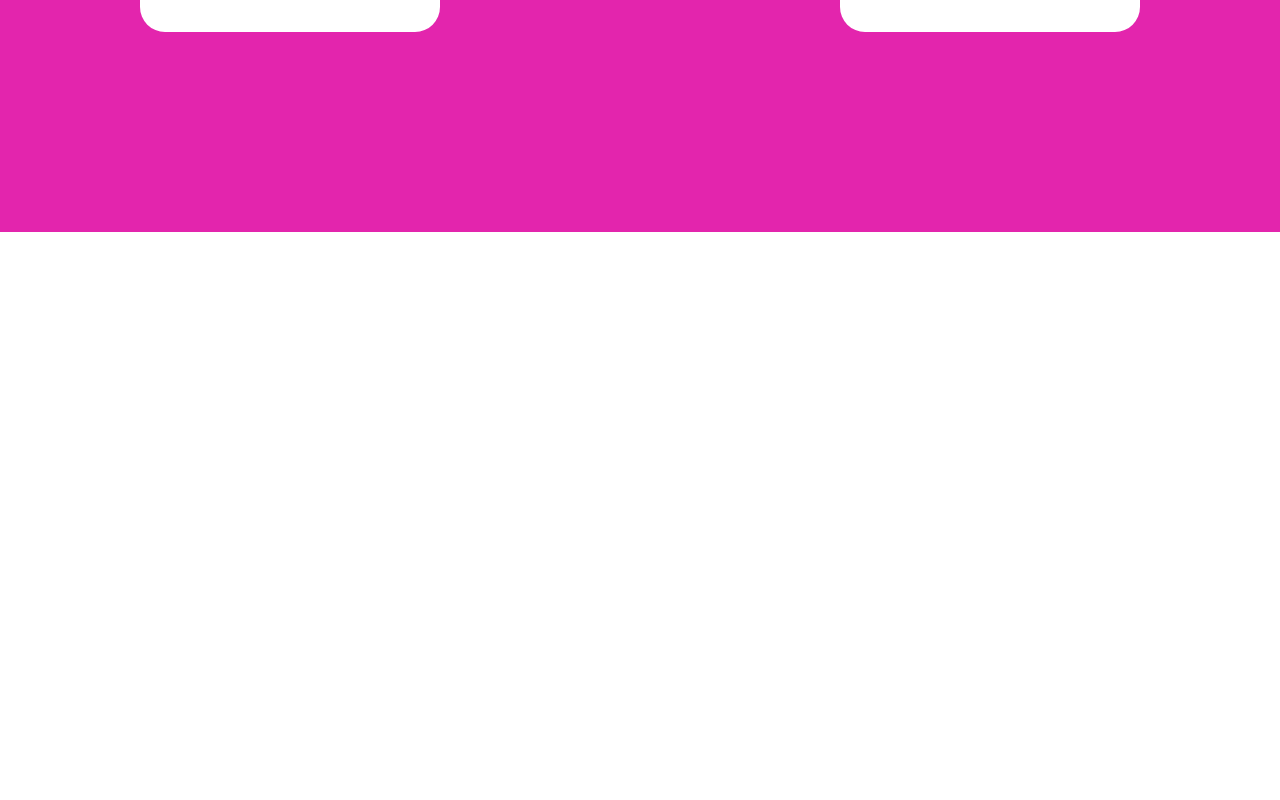
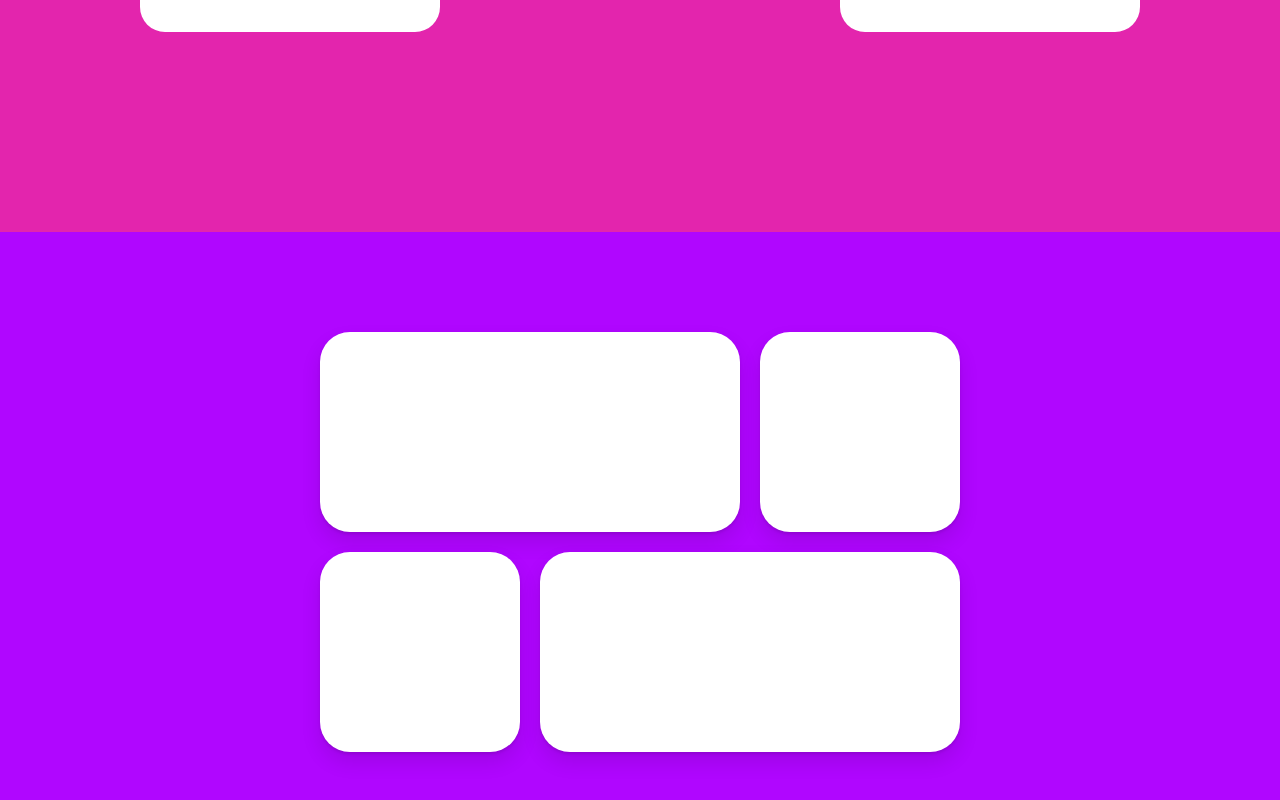
Before and after one commit to lilianlee0213/react-animations, a React (Create React App) app: page / in a window 1280 px wide. Shown: the part 2328-3128 px from the top of the page. Before the commit the page ends 2560 px from the top, so only its background shows below. Built offline with nearby package versions, Linux system fonts and the light colour scheme.

Commit message:
cards pt.1

```diff
--- a/src/App.tsx
+++ b/src/App.tsx
@@ -3,6 +3,7 @@ import styled from 'styled-components';
 import {BasicMotions} from './components/BasicMotions';
 import {Slider} from './components/Slider';
 import {Layout} from './components/Layout';
+import {Cards} from './components/Cards';
 
 const Section = styled.section<{bgColor: string}>`
 	position: relative;
@@ -12,8 +13,10 @@ const Section = styled.section<{bgColor: string}>`
 	align-items: center;
 	margin: 0 auto;
 	background: ${(props) => props.bgColor};
-	padding: 100px 0;
 	min-height: 700px;
+	:not(:last-child) {
+		padding: 100px 0;
+	}
 `;
 
 function App() {
@@ -28,6 +31,9 @@ function App() {
 			<Section bgColor="#e325ad">
 				<Layout />
 			</Section>
+			<Section bgColor="#B006FF">
+				<Cards />
+			</Section>
 		</>
 	);
 }
--- /dev/null
+++ b/src/components/Cards.tsx
@@ -0,0 +1,62 @@
+import {useState} from 'react';
+import {AnimatePresence, motion} from 'framer-motion';
+import styled from 'styled-components';
+const Area = styled.div`
+	position: relative;
+	padding: 100px 0;
+	width: 100%;
+	height: 700px;
+`;
+const Grid = styled.div`
+	display: grid;
+	grid-template-columns: repeat(3, 1fr);
+	margin: 0 auto;
+	gap: 20px;
+	width: 50vw;
+	div:first-child,
+	div:last-child {
+		grid-column: span 2;
+	}
+`;
+const Box = styled(motion.div)`
+	height: 200px;
+	border-radius: 30px;
+	background-color: rgba(255, 255, 255, 1);
+	box-shadow: 0 2px 3px rgba(0, 0, 0, 0.1), 0 10px 20px rgba(0, 0, 0, 0.1);
+`;
+const Overlay = styled(motion.div)`
+	display: flex;
+	justify-content: center;
+	align-items: center;
+	position: absolute;
+	top: 0;
+	width: 100%;
+	height: 100%;
+	z-index: 1;
+`;
+export function Cards() {
+	const [clicked, setClicked] = useState(false);
+	const toggleClicked = () => {
+		setClicked((prev) => !prev);
+	};
+	return (
+		<Area onClick={toggleClicked}>
+			<Grid>
+				<Box layoutId="hello" />
+				<Box />
+				<Box />
+				<Box />
+			</Grid>
+			<AnimatePresence>
+				{clicked ? (
+					<Overlay
+						initial={{backgroundColor: 'rgba(0, 0, 0, 0)'}}
+						animate={{backgroundColor: 'rgba(0, 0, 0, .5)'}}
+						exit={{backgroundColor: 'rgba(0, 0, 0, 0)'}}>
+						<Box style={{width: 400, height: 300}} layoutId="hello" />
+					</Overlay>
+				) : null}
+			</AnimatePresence>
+		</Area>
+	);
+}
```
